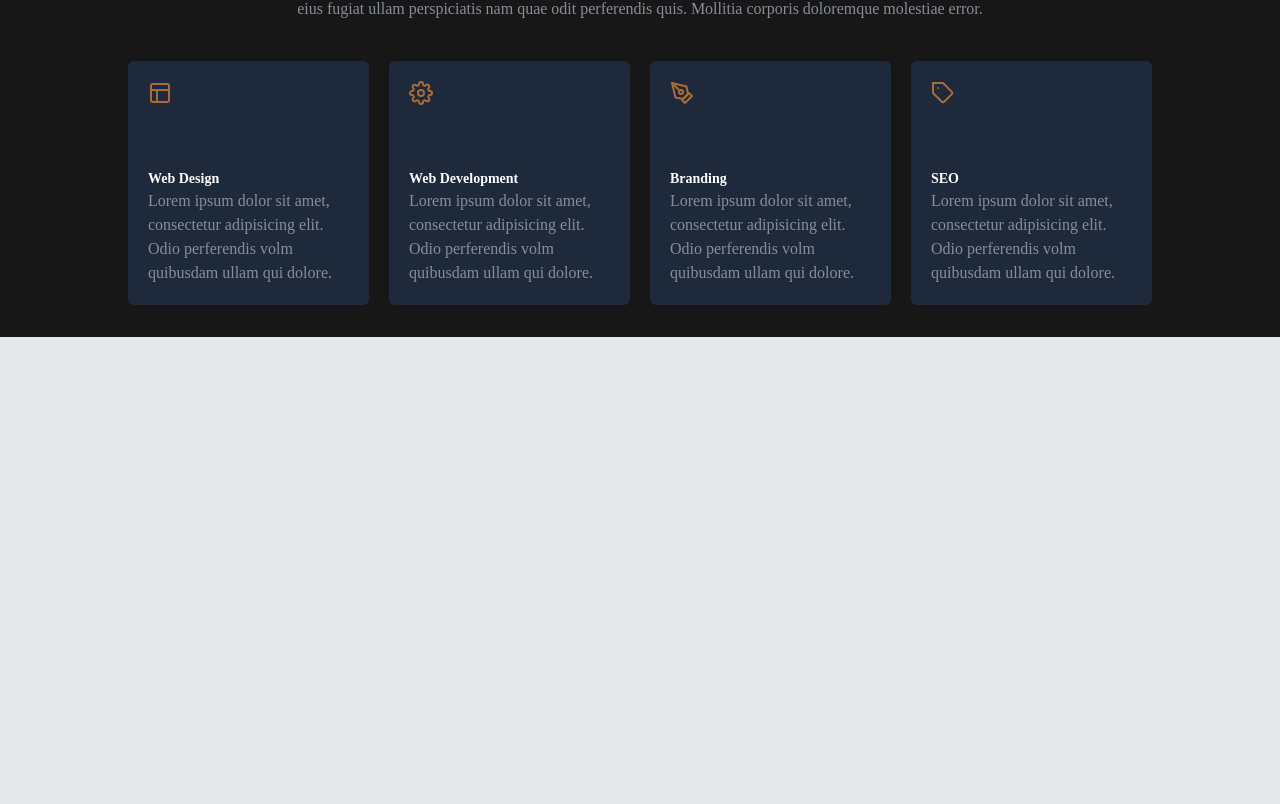
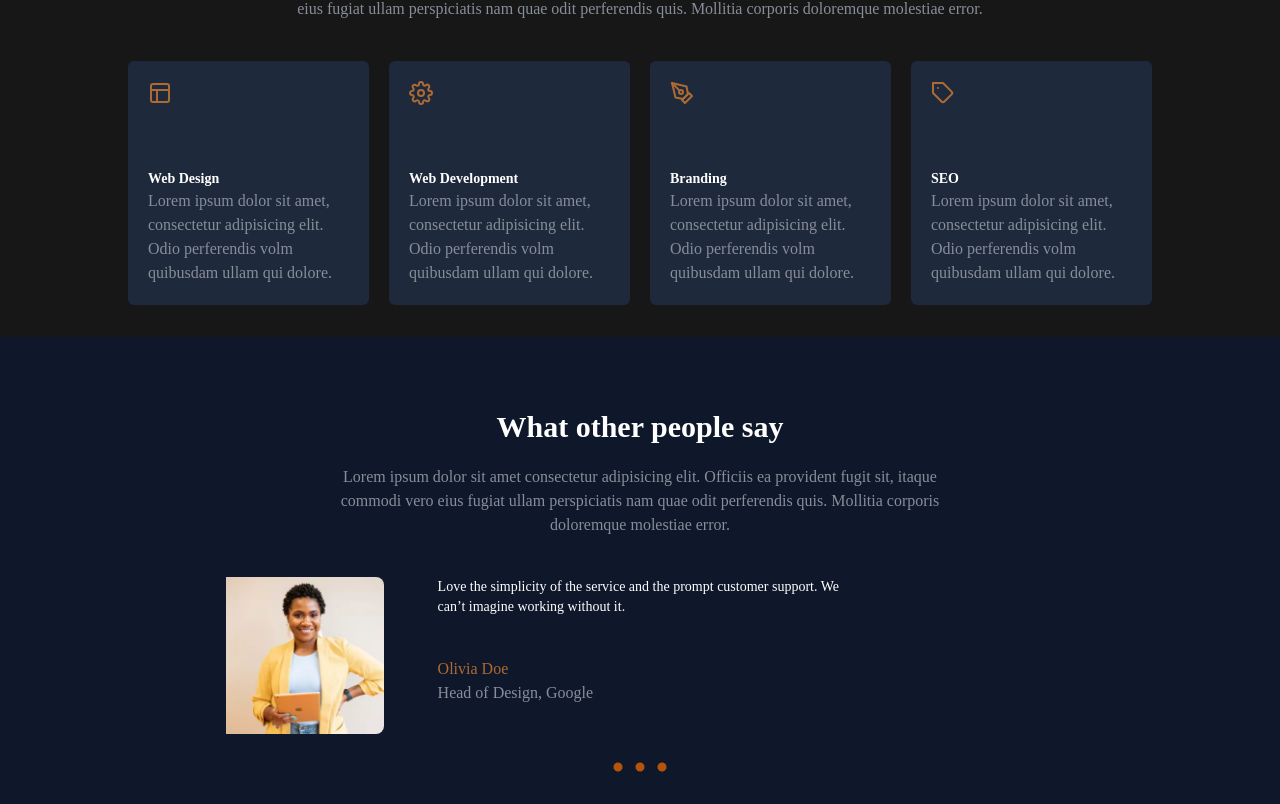
Before and after one commit to ralphbetta/react_portfolia_site, a React (Create React App) app: page / in a window 1280 px wide. Shown: the part 2210-3014 px from the top of the page. Before the commit the page ends 2547 px from the top, so only its background shows below. Built offline with nearby package versions, Linux system fonts and the light colour scheme; the HTML template or start-up script is replaced by a standard one.

Commit message:
completed testimony section remaining animation

```diff
--- a/src/App.js
+++ b/src/App.js
@@ -1,3 +1,4 @@
+import React from "react";
 import About from "./components/About";
 import Brands from "./components/Brands";
 import Hero from "./components/Hero";
@@ -5,6 +6,7 @@
 import Navbar from "./components/Navbar";
 import Services from "./components/Services";
 import Skills from "./components/Skills";
+import Testimony from "./components/Testimony";
 
 function App() {
   return (
@@ -16,6 +18,7 @@
       <Skills/>
       <LatestWork/>
       <Services/>
+      <Testimony/>
     </div>
   );
 }
--- a/src/components/Hero.jsx
+++ b/src/components/Hero.jsx
@@ -4,10 +4,10 @@
 
 const Hero = () => {
   return (
-    <div className='grid grid-cols-2 w-full px-20 pt-28 justify-center'>
+    <div className='grid grid-cols-2 w-full px-10 sm:px-20 pt-28 justify-center'>
         <div className=" col-span-2 md:col-span-1 justify-center">
             <p className=" text-accent text-2xl text-center sm:text-left ">Hey!, I'm Sixtus</p>
-            <h1 className='text-4xl md:text-6xl text-center sm:text-left font-medium leading-[-40px] my-4'>
+            <h1 className='text-3xl md:text-6xl text-center sm:text-left font-medium leading-[-40px] my-4'>
                 I Build & Design<br/> Web Applications.
             </h1>
             <p className="text-center sm:text-left ">Lorem ipsum dolor sit amet consectetur adipisicing elit. Fugiat accusantium repellendus. </p>
--- a/src/components/Services.jsx
+++ b/src/components/Services.jsx
@@ -8,7 +8,7 @@
       <h1 className=" text-center text-3xl font-black ">What I do for client</h1>
       <p className=" text-center mx-[15%] mt-5 mb-10">Lorem ipsum dolor sit amet consectetur adipisicing elit. Officiis ea provident fugit sit, itaque commodi vero eius fugiat ullam perspiciatis nam quae odit perferendis quis. Mollitia corporis doloremque molestiae error.</p>
 
-      <div className="grid grid-cols-4 gap-x-5">
+      <div className="grid md:grid-cols-4 gap-x-5 gap-y-6 sm:gap-y-0">
         {
         services.map((e, index) => (
           <div className=" bg-slate-800 p-5 rounded-md" key={index}>
@@ -19,7 +19,6 @@
         ))}
 
       </div>
-
     </div>
   )
 }
--- /dev/null
+++ b/src/components/Testimony.jsx
@@ -0,0 +1,40 @@
+import React from 'react'
+import { testimonials } from '../data'
+import { GiPlainCircle } from 'react-icons/gi'
+
+const Testimony = () => {
+    return (
+        <div className=' mt-10 px-[10%] md:px-[15%] py-8' >
+            <h1 className=" text-center text-2xl md:text-3xl  font-black ">What other people say</h1>
+            <p className=" text-center sm:mx-[15%] mt-5 mb-10">Lorem ipsum dolor sit amet consectetur adipisicing elit. Officiis ea provident fugit sit, itaque commodi vero eius fugiat ullam perspiciatis nam quae odit perferendis quis. Mollitia corporis doloremque molestiae error.</p>
+
+            <div className=" flex gap-x-10">
+
+                <div className="grid md:grid-cols-3 gap-x-5 sm:w-[80%]">
+
+                    <div className='overflow-hidden flex justify-center items-start mb-2'>
+                        <img className=' md:w-[70%] h-full flex mx-auto rounded-r-lg' src={testimonials[0].authorImg} alt="" />
+                    </div>
+
+                    <div className=' col-span-2 sm:mr-10'>
+                        <h1 className="text-sm ">{testimonials[0].authorText}</h1>
+                        <p className=" mt-10 text-accent">{testimonials[0].authorName}</p>
+                        <p className="">{testimonials[0].authorPosition}</p>
+                    </div>
+                </div>
+
+
+
+
+
+            </div>
+            <div className='flex justify-center items-center gap-x-3 mt-5'>
+                {testimonials.map((e, index) => (
+                    <p className=" text-amber-700 text-[10px]" key={index}><GiPlainCircle /></p>
+                ))}
+            </div>
+        </div>
+    )
+}
+
+export default Testimony
--- a/src/data.js
+++ b/src/data.js
@@ -17,6 +17,7 @@
 import {
 AiOutlineMenu,
 AiOutlineClose,
+AiFillCiCircle,
 } from 'react-icons/ai';
 
 // companies icons
@@ -62,7 +63,7 @@
 export const aboutImage = aboutImagePath;
 
 
-export const icons = {menu: <AiOutlineMenu/>, close: <AiOutlineClose/>}
+export const icons = {menu: <AiOutlineMenu/>, close: <AiOutlineClose/>, circle: <AiFillCiCircle/>}
 
 // navigation
 export const navigation = [
```
